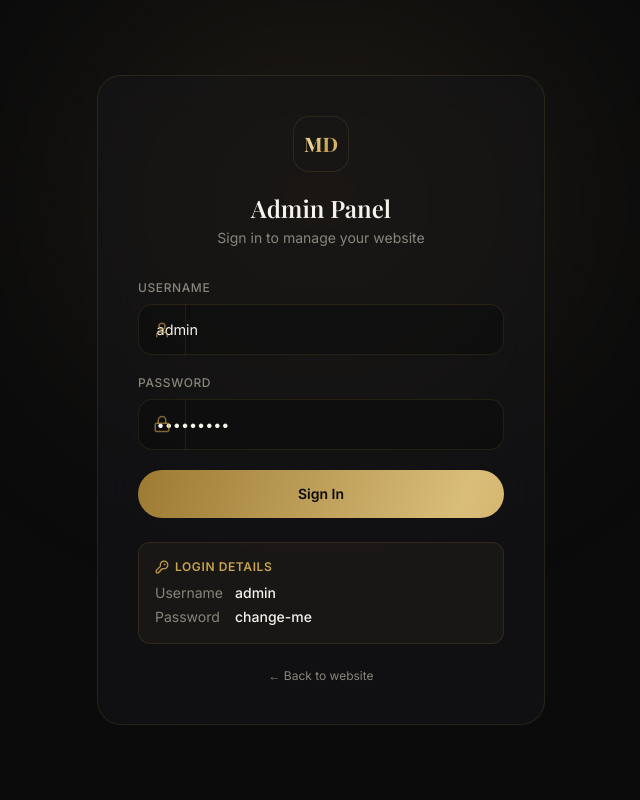
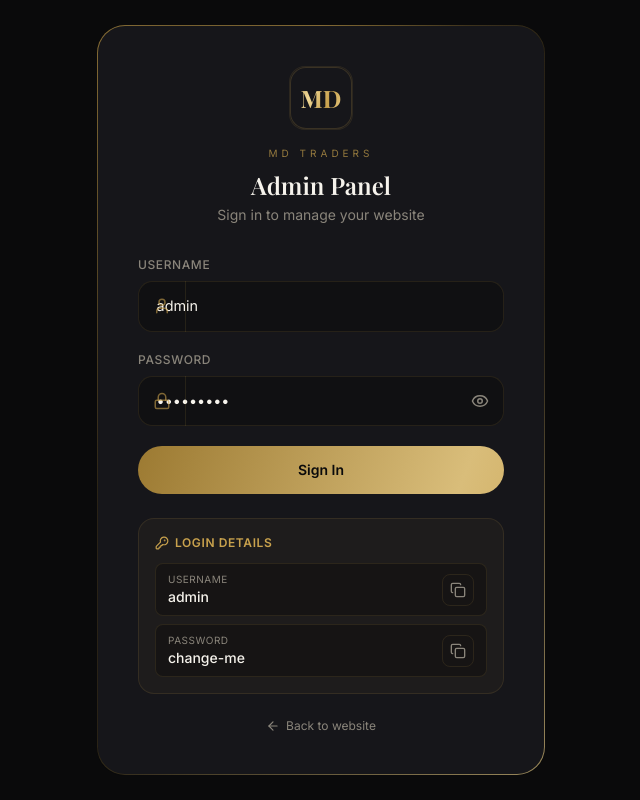
Before and after one commit to seharmughal881/MD_Trader, a Next.js app: page /admin/login in a window 1280 px wide. Shown: the whole page, without its empty margins (319-959 px from the left). Built offline with nearby package versions, Linux system fonts and the light colour scheme; no server answers; the database is empty.

Commit message:
redesign admin login page UI

```diff
--- a/src/app/admin/login/LoginForm.tsx
+++ b/src/app/admin/login/LoginForm.tsx
@@ -1,7 +1,8 @@
 "use client";
 
-import { useActionState } from "react";
-import { Lock, User, Loader2, KeyRound } from "lucide-react";
+import { useActionState, useState } from "react";
+import { motion } from "framer-motion";
+import { Lock, User, Loader2, KeyRound, Eye, EyeOff, Copy, Check, ArrowLeft } from "lucide-react";
 import { loginAction } from "../actions";
 
 export default function LoginForm({
@@ -10,45 +11,114 @@ export default function LoginForm({
   credentials: { username: string; password: string } | null;
 }) {
   const [state, formAction, pending] = useActionState(loginAction, undefined);
+  const [showPw, setShowPw] = useState(false);
+  const [copied, setCopied] = useState<string | null>(null);
+
+  const copy = async (label: string, value: string) => {
+    try {
+      await navigator.clipboard.writeText(value);
+      setCopied(label);
+      setTimeout(() => setCopied(null), 1500);
+    } catch {
+      /* clipboard unavailable */
+    }
+  };
 
   return (
     <div className="relative flex min-h-screen items-center justify-center overflow-hidden bg-ink p-4">
-      <div className="absolute left-1/2 top-0 h-[50vh] w-[60vh] -translate-x-1/2 rounded-full bg-gold/10 blur-[120px]" />
-      <div className="bg-grain absolute inset-0 opacity-[0.15] mix-blend-overlay" />
+      {/* Ambient luxury background */}
+      <div className="absolute inset-0 -z-10">
+        <div className="absolute inset-0 bg-gradient-to-b from-onyx via-ink to-ink" />
+        <motion.div
+          animate={{ opacity: [0.4, 0.7, 0.4] }}
+          transition={{ duration: 6, repeat: Infinity, ease: "easeInOut" }}
+          className="absolute left-1/2 top-[-10%] h-[55vh] w-[55vh] -translate-x-1/2 rounded-full bg-gold/15 blur-[130px]"
+        />
+        <div className="absolute bottom-[-15%] right-[-5%] h-[40vh] w-[40vh] rounded-full bg-gold-deep/10 blur-[120px]" />
+        <div
+          className="absolute inset-0 opacity-[0.05]"
+          style={{
+            backgroundImage:
+              "linear-gradient(rgba(201,162,77,0.5) 1px, transparent 1px), linear-gradient(90deg, rgba(201,162,77,0.5) 1px, transparent 1px)",
+            backgroundSize: "64px 64px",
+            maskImage: "radial-gradient(ellipse at center, black 20%, transparent 70%)",
+          }}
+        />
+        <div className="bg-grain absolute inset-0 opacity-[0.12] mix-blend-overlay" />
+      </div>
 
-      <div className="glass relative z-10 w-full max-w-md rounded-3xl p-8 sm:p-10">
+      <motion.div
+        initial={{ opacity: 0, y: 24, scale: 0.97 }}
+        animate={{ opacity: 1, y: 0, scale: 1 }}
+        transition={{ duration: 0.7, ease: [0.22, 1, 0.36, 1] }}
+        className="relative z-10 w-full max-w-md"
+      >
+        {/* gold hairline accent */}
+        <div className="mx-auto mb-[-1px] h-px w-2/3 bg-gradient-to-r from-transparent via-gold/70 to-transparent" />
+
+        <div className="glass gold-border relative overflow-hidden rounded-[1.75rem] p-8 sm:p-10">
           <div className="flex flex-col items-center text-center">
-          <span className="flex h-14 w-14 items-center justify-center rounded-2xl border border-gold/40 bg-charcoal font-display text-xl font-bold text-gold-gradient">
+            <span className="relative flex h-16 w-16 items-center justify-center rounded-2xl border border-gold/40 bg-charcoal font-display text-2xl font-bold text-gold-gradient">
               MD
+              <span className="absolute inset-0 rounded-2xl ring-1 ring-inset ring-gold/20" />
             </span>
-          <h1 className="font-display mt-5 text-2xl font-semibold text-cream">Admin Panel</h1>
+            <span className="mt-4 text-[10px] uppercase tracking-[0.4em] text-gold/70">MD Traders</span>
+            <h1 className="font-display mt-2 text-2xl font-semibold text-cream">Admin Panel</h1>
             <p className="mt-1 text-sm text-ash">Sign in to manage your website</p>
           </div>
 
           <form action={formAction} className="mt-8 space-y-5">
             <label className="block">
               <span className="mb-2 block text-xs font-medium uppercase tracking-wider text-ash">Username</span>
-            <div className="relative">
-              <span className="pointer-events-none absolute inset-y-0 left-0 flex w-12 items-center justify-center border-r border-gold/15 text-gold/60">
+              <div className="group relative">
+                <span className="pointer-events-none absolute inset-y-0 left-0 flex w-12 items-center justify-center border-r border-gold/15 text-gold/60 transition-colors group-focus-within:text-gold">
                   <User className="h-[18px] w-[18px]" />
                 </span>
-              <input name="username" required autoComplete="username" defaultValue={credentials?.username} className="input-luxe pl-16" placeholder="admin" />
+                <input
+                  name="username"
+                  required
+                  autoComplete="username"
+                  defaultValue={credentials?.username}
+                  className="input-luxe pl-16"
+                  placeholder="admin"
+                />
               </div>
             </label>
+
             <label className="block">
               <span className="mb-2 block text-xs font-medium uppercase tracking-wider text-ash">Password</span>
-            <div className="relative">
-              <span className="pointer-events-none absolute inset-y-0 left-0 flex w-12 items-center justify-center border-r border-gold/15 text-gold/60">
+              <div className="group relative">
+                <span className="pointer-events-none absolute inset-y-0 left-0 flex w-12 items-center justify-center border-r border-gold/15 text-gold/60 transition-colors group-focus-within:text-gold">
                   <Lock className="h-[18px] w-[18px]" />
                 </span>
-              <input name="password" type="password" required autoComplete="current-password" defaultValue={credentials?.password} className="input-luxe pl-16" placeholder="••••••••" />
+                <input
+                  name="password"
+                  type={showPw ? "text" : "password"}
+                  required
+                  autoComplete="current-password"
+                  defaultValue={credentials?.password}
+                  className="input-luxe px-16"
+                  placeholder="••••••••"
+                />
+                <button
+                  type="button"
+                  onClick={() => setShowPw((v) => !v)}
+                  aria-label={showPw ? "Hide password" : "Show password"}
+                  className="absolute inset-y-0 right-0 flex w-12 items-center justify-center text-ash transition-colors hover:text-gold"
+                >
+                  {showPw ? <EyeOff className="h-[18px] w-[18px]" /> : <Eye className="h-[18px] w-[18px]" />}
+                </button>
               </div>
             </label>
 
             {state?.error && (
-            <p className="rounded-lg border border-red-500/30 bg-red-500/10 px-4 py-2.5 text-sm text-red-300">
+              <motion.p
+                initial={{ opacity: 0, y: -6 }}
+                animate={{ opacity: 1, y: 0 }}
+                className="rounded-lg border border-red-500/30 bg-red-500/10 px-4 py-2.5 text-sm text-red-300"
+              >
                 {state.error}
-            </p>
+              </motion.p>
             )}
 
             <button
@@ -62,23 +132,42 @@ export default function LoginForm({
           </form>
 
           {credentials && (
-          <div className="mt-6 rounded-xl border border-gold/25 bg-gold/5 p-4">
+            <div className="mt-6 rounded-2xl border border-gold/25 bg-gold/5 p-4">
               <p className="flex items-center gap-1.5 text-xs font-semibold uppercase tracking-wider text-gold">
                 <KeyRound className="h-3.5 w-3.5" /> Login details
               </p>
-            <div className="mt-2 grid grid-cols-[auto_1fr] gap-x-3 gap-y-1 text-sm">
-              <span className="text-ash">Username</span>
-              <span className="font-medium text-cream">{credentials.username}</span>
-              <span className="text-ash">Password</span>
-              <span className="font-medium text-cream">{credentials.password}</span>
+              <div className="mt-3 space-y-2">
+                {[
+                  { label: "Username", value: credentials.username },
+                  { label: "Password", value: credentials.password },
+                ].map((row) => (
+                  <div
+                    key={row.label}
+                    className="flex items-center justify-between gap-3 rounded-lg border border-gold/10 bg-ink/40 px-3 py-2"
+                  >
+                    <div className="min-w-0">
+                      <span className="block text-[10px] uppercase tracking-wider text-ash">{row.label}</span>
+                      <span className="block truncate text-sm font-medium text-cream">{row.value}</span>
+                    </div>
+                    <button
+                      type="button"
+                      onClick={() => copy(row.label, row.value)}
+                      aria-label={`Copy ${row.label}`}
+                      className="flex h-8 w-8 shrink-0 items-center justify-center rounded-lg border border-gold/20 text-ash transition-colors hover:text-gold"
+                    >
+                      {copied === row.label ? <Check className="h-4 w-4 text-green-400" /> : <Copy className="h-4 w-4" />}
+                    </button>
+                  </div>
+                ))}
               </div>
             </div>
           )}
 
-        <a href="/" className="mt-6 block text-center text-xs text-ash hover:text-gold">
-          ← Back to website
+          <a href="/" className="mt-6 flex items-center justify-center gap-1.5 text-xs text-ash transition-colors hover:text-gold">
+            <ArrowLeft className="h-3.5 w-3.5" /> Back to website
           </a>
         </div>
+      </motion.div>
     </div>
   );
 }
```
Lines whose indentation alone changed are shown as unchanged.
